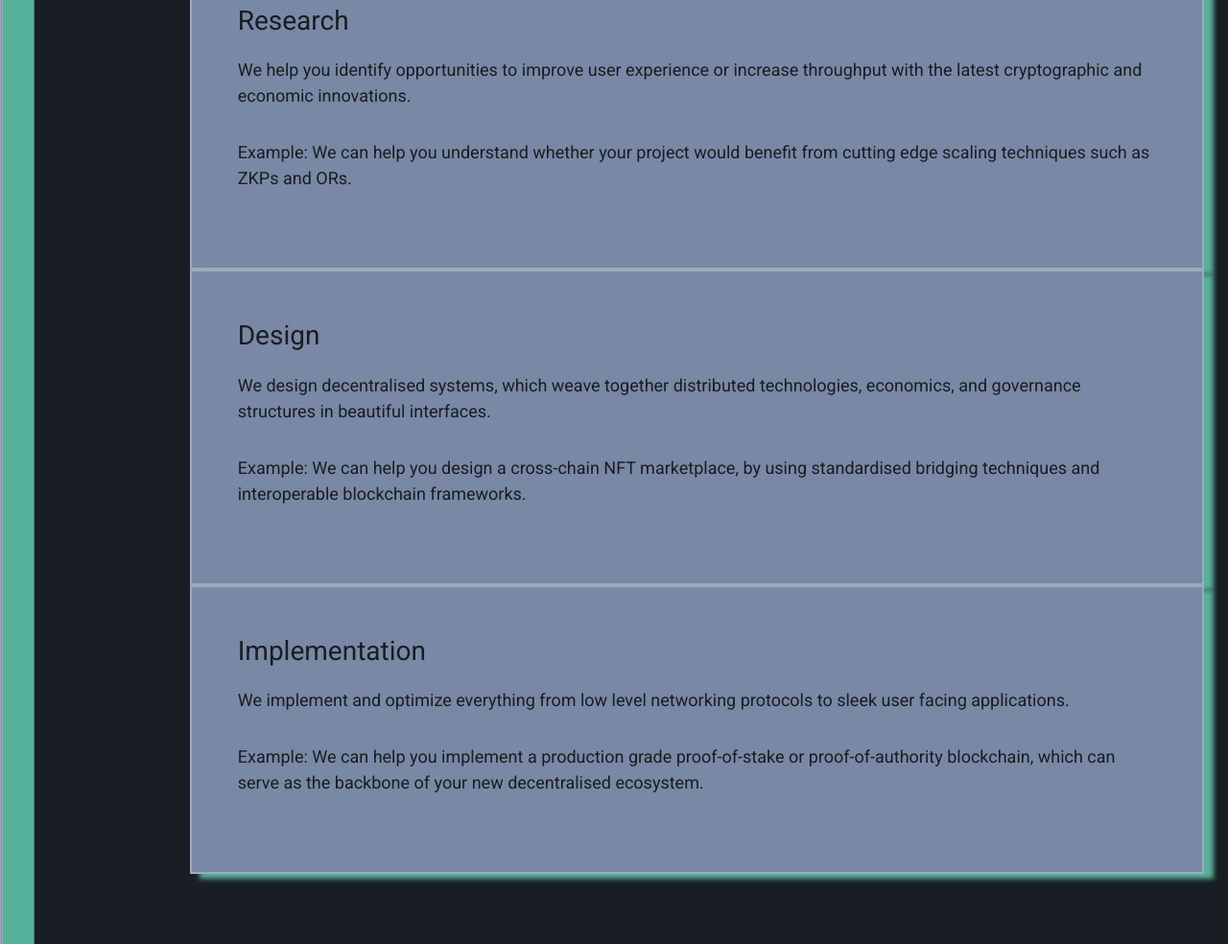
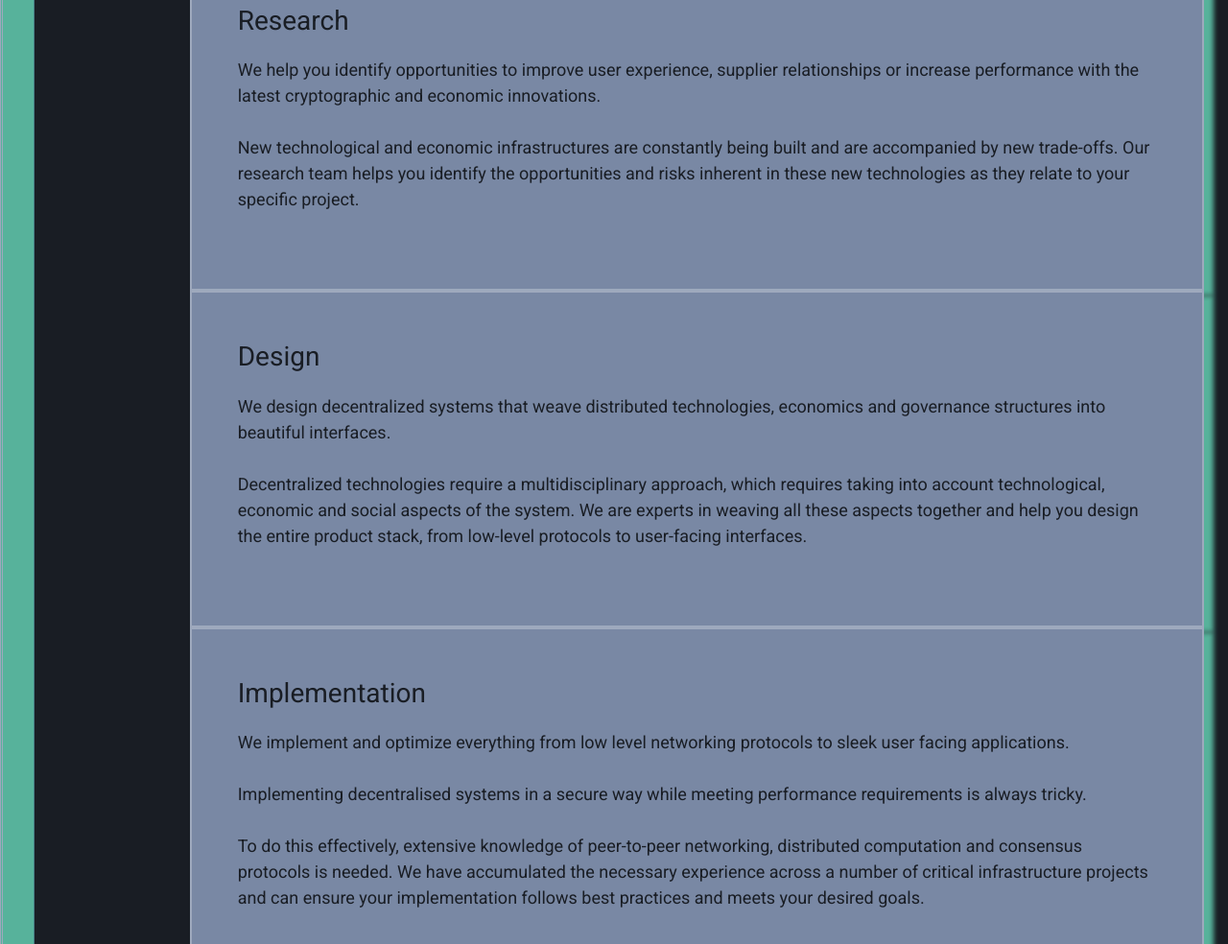
Before and after one commit to aitorzaldua/portfolio_brand, an Eleventy site: page pages/home.md in a window 1280 px wide. Shown: the part 2132-3116 px from the top of the page at 96% size. Built offline with nearby package versions, Linux system fonts and the light colour scheme; Eleventy itself is replaced by a stand-in of ours; files that its build step writes are made by us from their sources; what markdown-it-image-size would draw is missing.

Commit message:
oct 20 7

```diff
--- a/_includes/partials/projectlist_2.njk
+++ b/_includes/partials/projectlist_2.njk
@@ -5,10 +5,10 @@
     <article class="project-list-item">
             <h2 class="project-list-item-title">Research</h2>
             <div class="project-list-item-description">
-                We help you identify opportunities to improve user experience or increase throughput with the latest cryptographic and economic innovations.
-            </div>
-            <div class="project-list-item-description">
-                Example: We can help you understand whether your project would benefit from cutting edge scaling techniques such as ZKPs and ORs.
+                We help you identify opportunities to improve user experience, supplier relationships or increase performance with the latest cryptographic and economic innovations.<br>
+                <br>
+                New technological and economic infrastructures are constantly being built and are accompanied by new trade-offs.
+                Our research team helps you identify the opportunities and risks inherent in these new technologies as they relate to your specific project. <br>
             </div>
         </article>
 </div>
@@ -16,21 +16,22 @@
     <article class="project-list-item">
             <h2 class="project-list-item-title">Design</h2>
             <div class="project-list-item-description">
-                We design decentralised systems, which weave together distributed technologies, economics, and governance structures in beautiful interfaces.
-            </div>
-            <div class="project-list-item-description">
-                Example: We can help you design a cross-chain NFT marketplace, by using standardised bridging techniques and interoperable blockchain frameworks.
-            </div>
+                We design decentralized systems that weave distributed technologies, economics and governance structures into beautiful interfaces.<br>
+                <br>
+                Decentralized technologies require a multidisciplinary approach, which requires taking into account technological,
+                economic and social aspects of the system. We are experts in weaving all these aspects together and help you design the entire product stack,
+                from low-level protocols to user-facing interfaces.
         </article>
 </div>
 <div class="project-list">
         <article class="project-list-item">
             <h2 class="project-list-item-title">Implementation</h2>
             <div class="project-list-item-description">
-                We implement and optimize everything from low level networking protocols to sleek user facing applications.
-            </div>
-            <div class="project-list-item-description">
-                Example: We can help you implement a production grade proof-of-stake or proof-of-authority blockchain, which can serve as the backbone of your new decentralised ecosystem.
-            </div>
+                We implement and optimize everything from low level networking protocols to sleek user facing applications.<br>
+                <br>
+                Implementing decentralised systems in a secure way while meeting performance requirements is always tricky.<br>
+                <br>
+                To do this effectively, extensive knowledge of peer-to-peer networking, distributed computation and consensus protocols is needed.
+                We have accumulated the necessary experience across a number of critical infrastructure projects and can ensure your implementation follows best practices and meets your desired goals.
         </article>
 </div>
--- a/sections/section-posts.md
+++ b/sections/section-posts.md
@@ -7,7 +7,9 @@ icon:
 order: 4
 ---
 
-Follow the articles section to know more about the Decentrized Ecosystem.
+# Are you interested in DAO, Blockchain or DeFi News?
+
+Then take a look at this category which will provide you with the Latest News about these topics.
 
 ---
 
```
